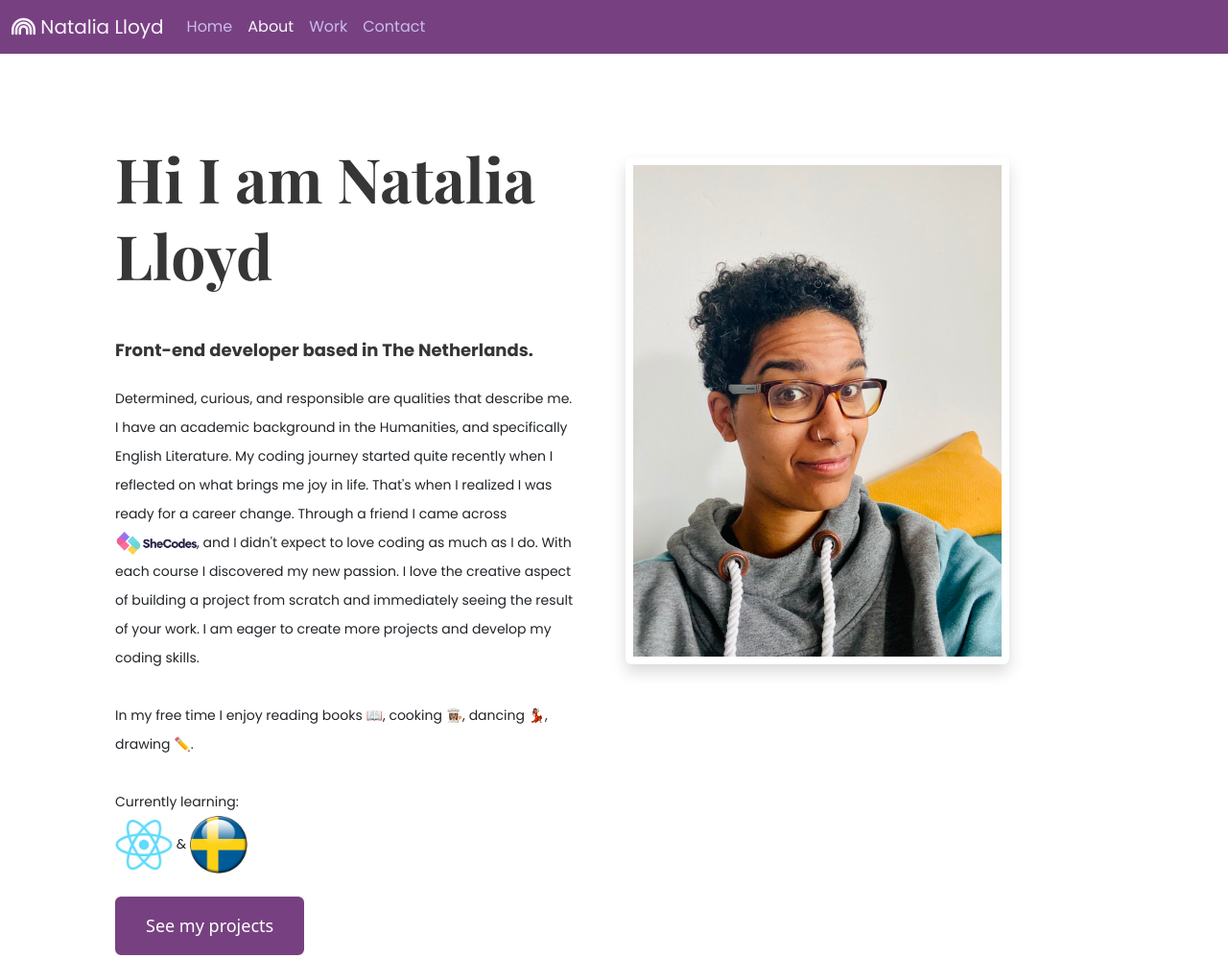
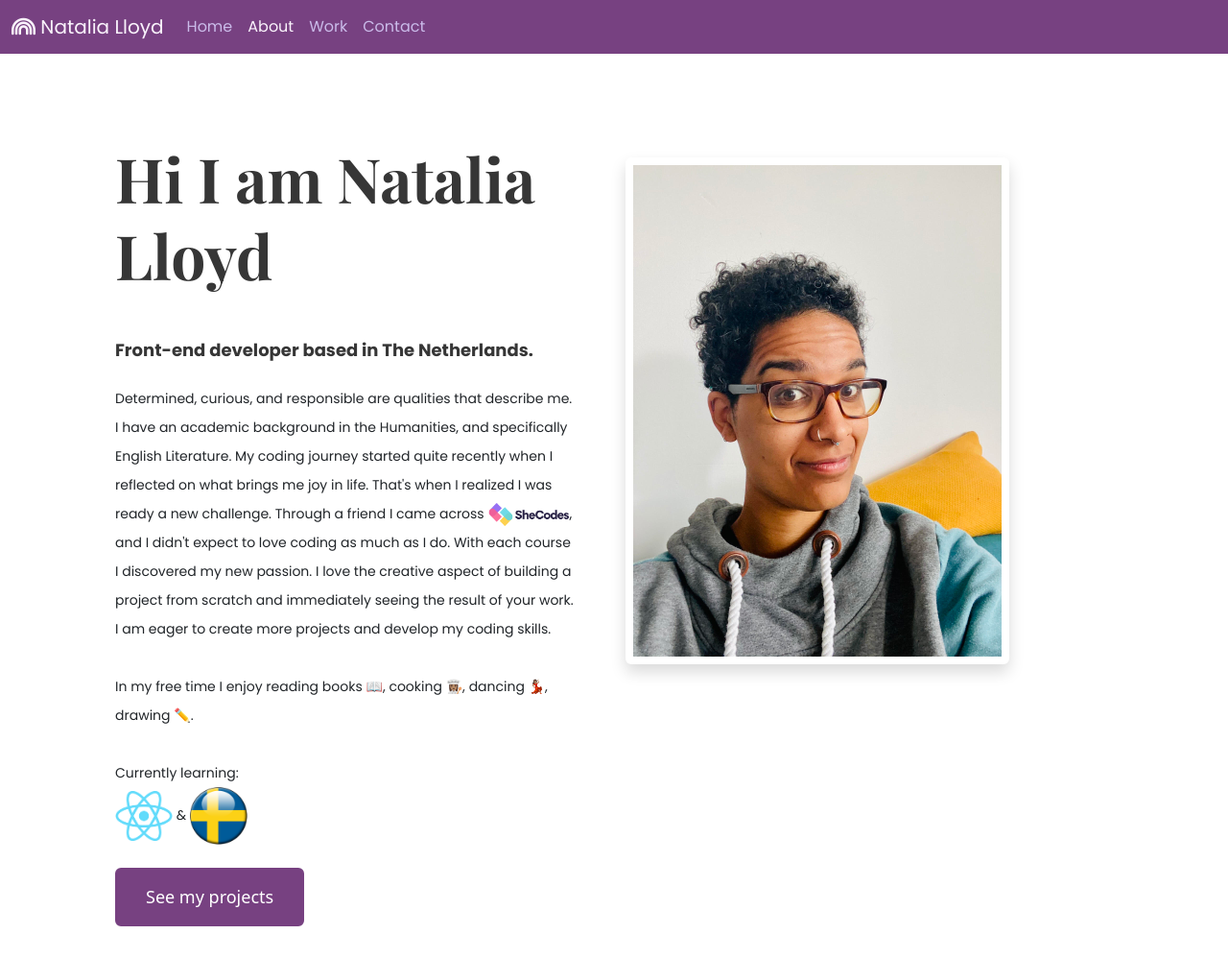
Before and after one commit to natallo7/portfolio-project, a plain HTML site: page about.html in a window 1280 px wide. Shown: the top 998 px of the page at 96% size. Drawn offline with nearby package versions, Linux system fonts and the light colour scheme.

Commit message:
Updated about me section

```diff
--- a/about.html
+++ b/about.html
@@ -80,8 +80,8 @@
               me. I have an academic background in the Humanities, and
               specifically English Literature. My coding journey started quite
               recently when I reflected on what brings me joy in life. That's
-              when I realized I was ready for a career change. Through a friend
-              I came across
+              when I realized I was ready a new challenge. Through a friend I
+              came across
               <img
                 src="/images/shecodes-logo.png"
                 class="shecodes-logo"
```
